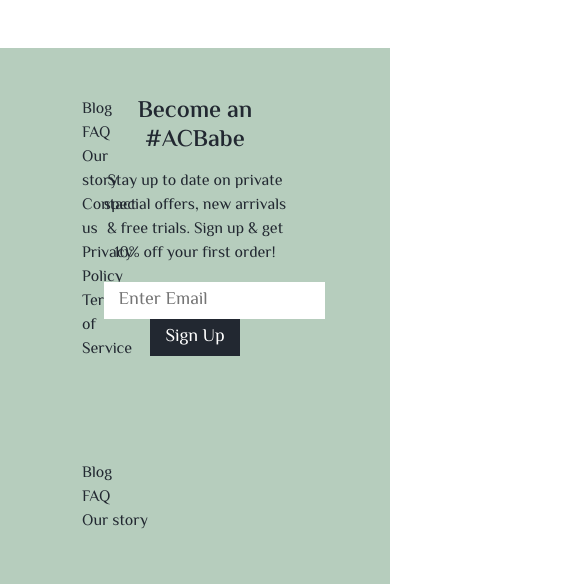
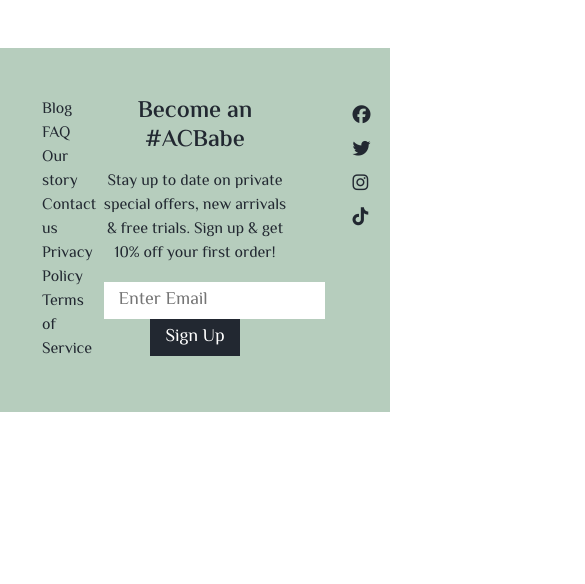
Before and after one commit to f-evgeniya/beauty-brand-landing-page-challenge, a plain HTML site: page index.html in a window 390 px wide. Shown: the part 6429-7013 px from the top of the page, 585 px wide, since content can reach past the window. After the commit the page ends 6841 px from the top, so only its background shows below. Drawn offline with nearby package versions, Linux system fonts and the light colour scheme.

Commit message:
Made footer responcive

```diff
--- a/index.html
+++ b/index.html
@@ -37,6 +37,7 @@
   <body>
     <div class="background">
       <p class="shipping-descr">Free Shipping on orders $30+</p>
+      <a href="#"><i class="fa-solid fa-xmark close-btn"></i></a>
     </div>
 
     <div class="container">
@@ -66,7 +67,7 @@
                   <a class="nav-link" aria-current="page" href="#">Shop</a>
                 </li>
                 <li class="nav-item">
-                  <a class="nav-link" aria-current="page" href="#">Blog</a>
+                  <a class="nav-link" aria-current="page" href="#blog">Blog</a>
                 </li>
                 <li class="nav-item">
                   <form class="d-flex" role="search">
@@ -257,7 +258,7 @@
         <h2 class="section-heading">Latest Blog Posts</h2>
       </div>
       <!-- blog posts -->
-      <div class="row">
+      <div class="row" id="blog">
         <div class="col-lg-4 blog-card">
           <a href="#">
             <img
@@ -351,12 +352,12 @@
       <div class="row">
         <div class="col-3">
           <ul class="footer-nav">
-            <a href="#"><li>Blog</li></a>
-            <a href="#"><li>FAQ</li></a>
-            <a href="#"><li>Our story</li></a>
-            <a href="#"><li>Contact us</li></a>
-            <a href="#"><li>Privacy Policy</li></a>
-            <a href="#"><li>Terms of Service</li></a>
+            <li><a href="#blog">Blog</a></li>
+            <li><a href="#">FAQ</a></li>
+            <li><a href="#">Our story</a></li>
+            <li><a href="#">Contact us</a></li>
+            <li><a href="#">Privacy Policy</a></li>
+            <li><a href="#">Terms of Service</a></li>
           </ul>
         </div>
         <div class="col-6">
@@ -371,10 +372,19 @@
           </form>
         </div>
         <div class="col">
-          <ul class="footer-nav">
-            <a href="#"><li>Blog</li></a>
-            <a href="#"><li>FAQ</li></a>
-            <a href="#"><li>Our story</li></a>
+          <ul class="footer-nav social-links">
+            <li>
+              <a href="#"><i class="fa-brands fa-facebook social-link"></i></a>
+            </li>
+            <li>
+              <a href="#"><i class="fa-brands fa-twitter social-link"></i></a>
+            </li>
+            <li>
+              <a href="#"><i class="fa-brands fa-instagram social-link"></i></a>
+            </li>
+            <li>
+              <a href="#"><i class="fa-brands fa-tiktok social-link"></i></a>
+            </li>
           </ul>
         </div>
       </div>
--- a/media.css
+++ b/media.css
@@ -5,6 +5,9 @@
   .hero-btn {
     left: 68%;
     font-size: 24px;
+  }
+  .footer-nav {
+    margin-left: 50px;
   }
 }
 @media (max-width: 1200px) {
@@ -58,4 +61,7 @@
   .section-heading {
     font-size: 32px;
   }
+  .footer-nav {
+    margin-left: 10px;
+  }
 }
--- a/styles.css
+++ b/styles.css
@@ -24,6 +24,12 @@ h3 {
   font-size: 18px;
   text-align: center;
   padding: 14px 0;
+}
+.close-btn {
+  position: absolute;
+  top: 8px;
+  left: 1850px;
+  color: var(--text-color);
 }
 /* navbar */
 .navbar-collapse {
@@ -145,44 +151,56 @@ form .btn:hover {
   color: #8b9c90;
   text-decoration: none;
 }
-.insta-container{
-margin: 0 50px;
+.insta-container {
+  margin: 0 50px;
 }
 /* footer */
-.footer{
+.footer {
   background: var(--bg-color);
   margin-top: 70px;
 }
-.footer-nav{
+.footer-nav {
   list-style: none;
   font-size: 16px;
-  margin: 50px;
+  margin: 50px 0 50px 100px;
+  transition: all 250ms ease-in-out;
 }
-.signup-form{
+.footer-nav a:hover {
+  opacity: 0.8;
+}
+.signup-form {
   text-align: center;
-
 }
-.signup-form input{
+.signup-form input {
   border: none;
   font-size: 18px;
   padding: 5px 15px;
 }
-.form-btn{
+.form-btn {
   color: #fff;
   background-color: var(--text-color);
+  transition: all 250ms ease-in-out;
 }
-.signup-form-title{
+.form-btn:hover {
+  opacity: 0.8;
+}
+.signup-form-title {
   text-align: center;
   margin-top: 50px;
   margin-bottom: 14px;
   font-size: 24px;
   font-weight: 600;
 }
-.signup-form-text{
+.signup-form-text {
   text-align: center;
 }
-.footer-input{
+.footer-input {
   font-size: 16px;
   padding-top: 0;
   padding-bottom: 0;
 }
+.social-link {
+  color: var(--text-color);
+  padding: 8px 0;
+  font-size: 18px;
+}
```
